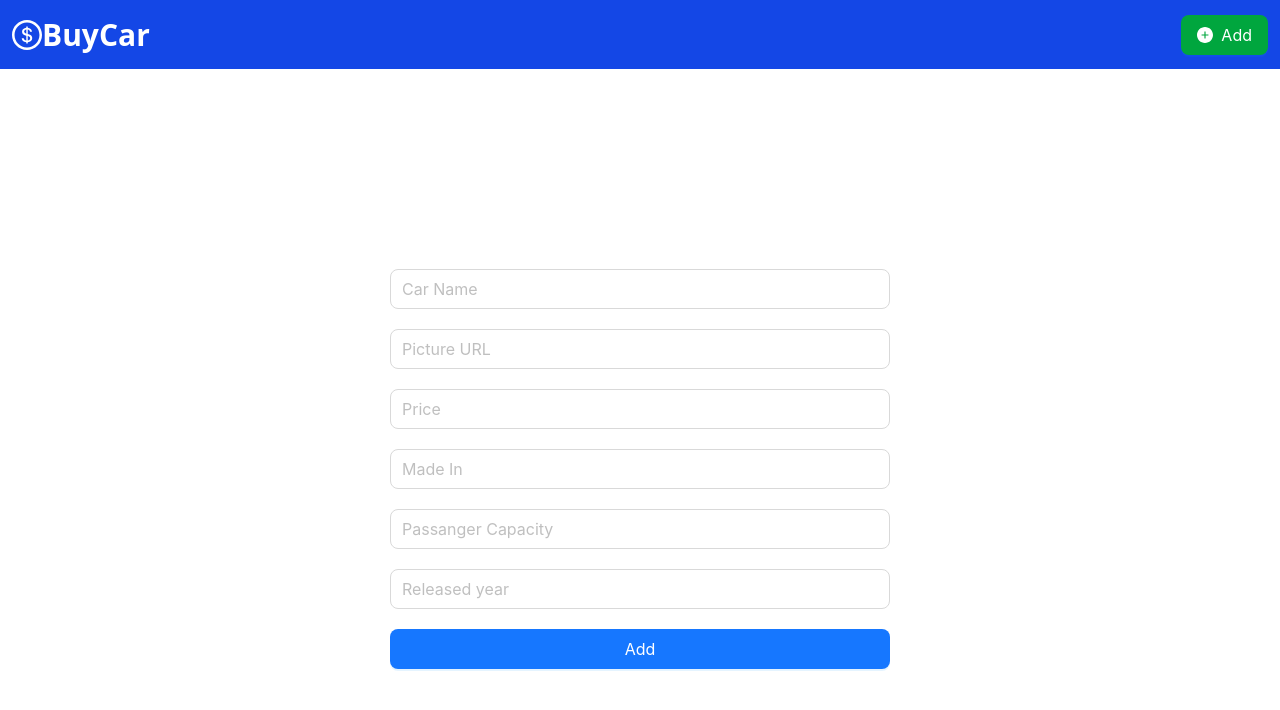
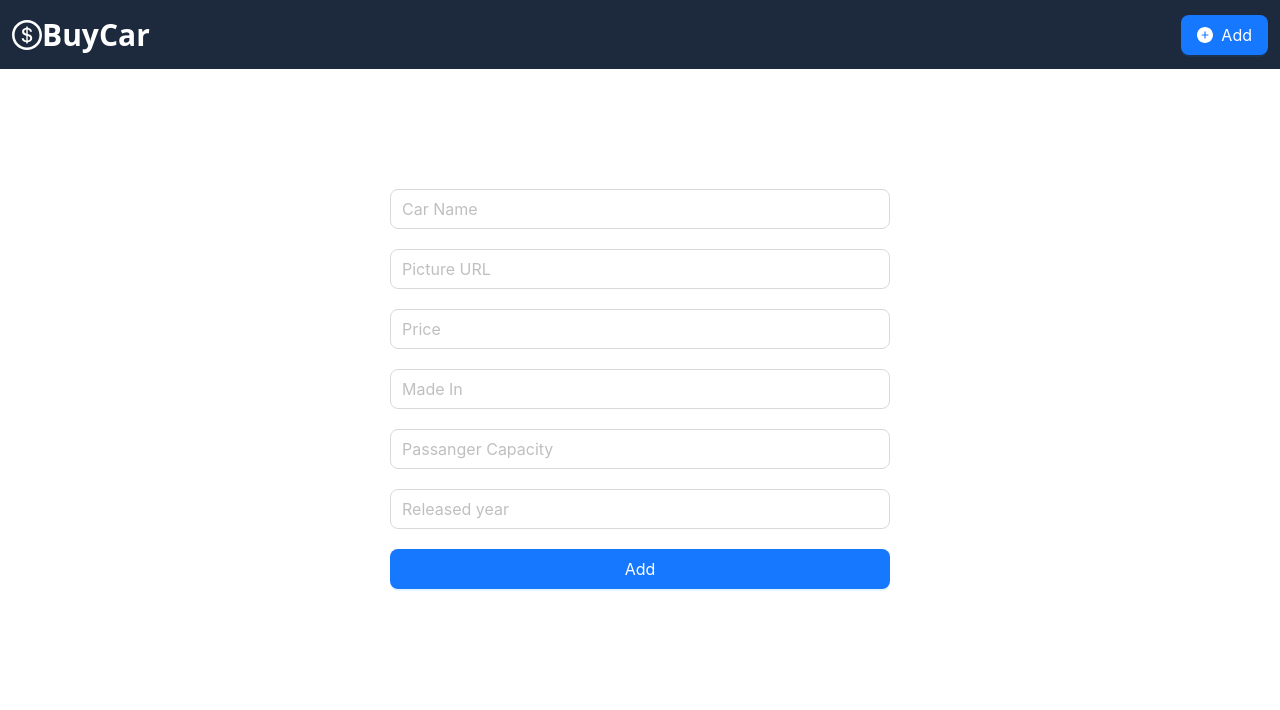
Before and after one commit to HumbleBoyy/RTK-Query-Rest-APi, a React (Vite) app: page /addCar in a window 1280 px wide. Shown: the top 710 px of the page. Built offline with nearby package versions, Linux system fonts and the light colour scheme.

Commit message:
New Commit

```diff
--- a/src/modules/Navbar.jsx
+++ b/src/modules/Navbar.jsx
@@ -10,9 +10,9 @@ import { PATH } from '../hooks/usePath';
 const Navbar = () => {
   const navigate = useNavigate()
   return (
-    <div className='p-3 flex justify-between items-center w-full bg-blue-700'>
+    <div className='p-3 flex justify-between items-center w-full bg-slate-800'>
       <h2 className='text-white text-[30px] font-bold'><DollarOutlined />BuyCar</h2>
-        <Button onClick={()=> navigate(`${PATH.addCar}`)} size='large' type='primary' className='!bg-green-600'><PlusCircleFilled/>Add</Button>
+        <Button onClick={()=> navigate(`${PATH.addCar}`)} size='large' type='primary'><PlusCircleFilled/>Add</Button>
     </div>
   );
 };
--- a/src/pages/AddCrud.jsx
+++ b/src/pages/AddCrud.jsx
@@ -32,7 +32,7 @@ const handleSubmit = async (e) => {
     }
 };
   return (
-    <div className='w-full flex justify-center items-center h-[100vh]'>
+    <div className='w-full flex justify-center items-center h-[80vh]'>
       <form onSubmit={handleSubmit} className='!w-[500px] flex flex-col gap-5'>
          <Input value={carName} onChange={(e)=> setCarName(e.target.value)} className='!w-full flex flex-col' size='large' placeholder='Car Name'/>
          <Input value={image} onChange={(e)=> setImage(e.target.value)} className='!w-full flex flex-col' size='large' placeholder='Picture URL'/>
```
